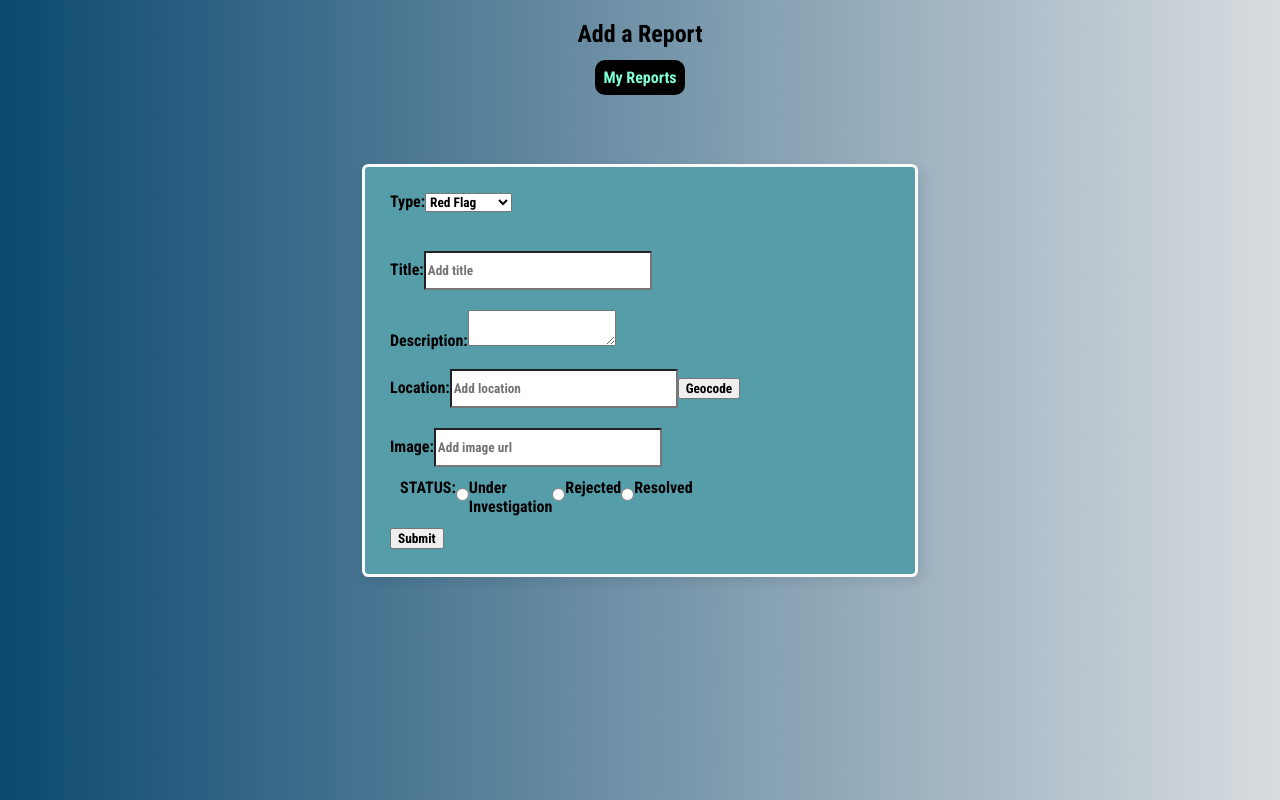
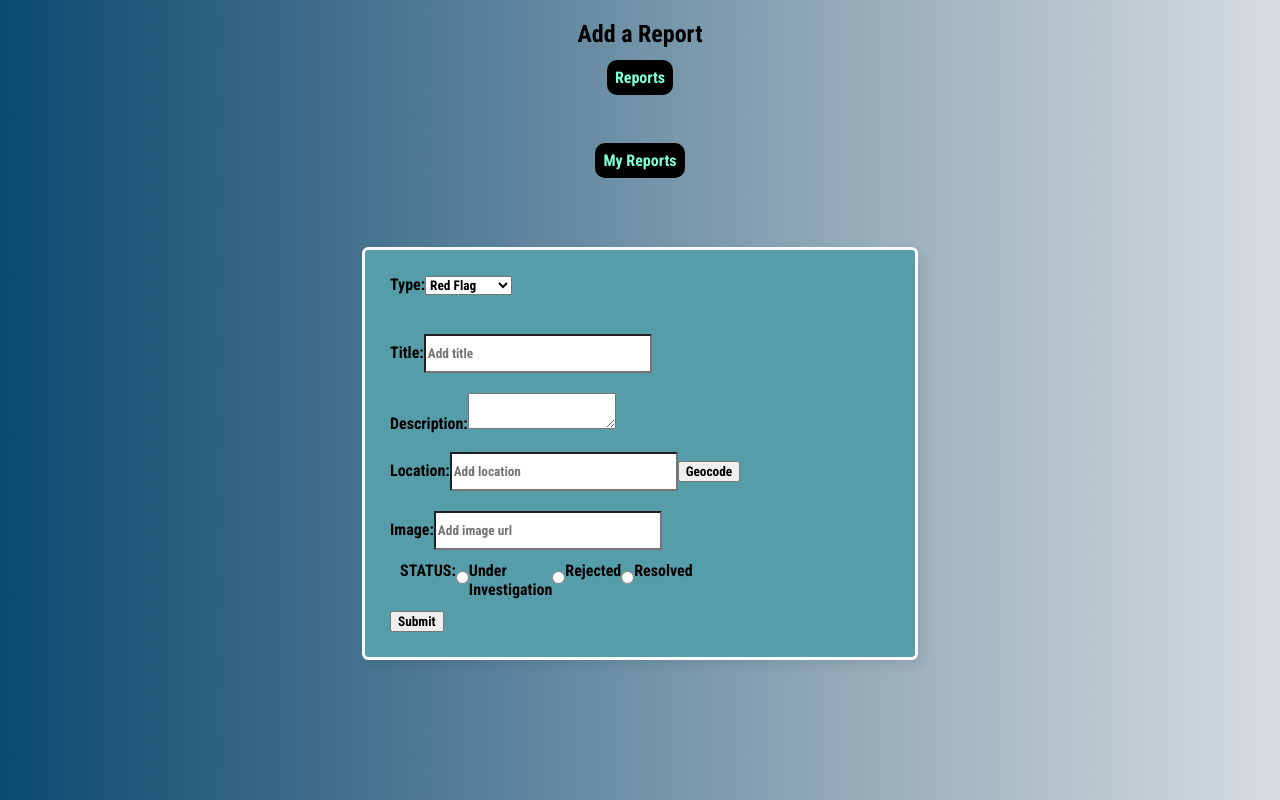
Before and after one commit to OyakiMasu/Jiseti, a React (Create React App) app in the folder client/: page /reportpage in a window 1280 px wide. Built offline with nearby package versions, Linux system fonts and the light colour scheme.

Commit message:
license/Readme

```diff
--- a/client/src/components/report.js
+++ b/client/src/components/report.js
@@ -23,6 +23,7 @@ function Report() {
 
       <center><h2>REPORTS</h2></center>
       <center><a href='/myreports'> Report</a></center>
+
           <div className='box'>
 
                 {intervention.map((records, index) => (
--- a/client/src/components/reportpage.js
+++ b/client/src/components/reportpage.js
@@ -63,8 +63,10 @@ const Report = () => {
   return (
     <div className="reportbackground">
       <center>
-      <h2>Add a Report</h2>
-      <a className='reportlink' href='/report'>My Reports</a>
+        <h2>Add a Report</h2>
+        <a className='reportlink' href='/report'>Reports</a>
+        <div className="logoutbtn"><a href='/myreports'>My Reports</a>
+        </div>
       </center>
 
       <div className="reportcard">
--- a/client/src/styles/Myreport.css
+++ b/client/src/styles/Myreport.css
@@ -1,4 +1,3 @@
-
 table {
   border-collapse: collapse;
   width: 100%;
```
Also changed, not shown: 2 other files (tests, documents, lock files or other folders).
